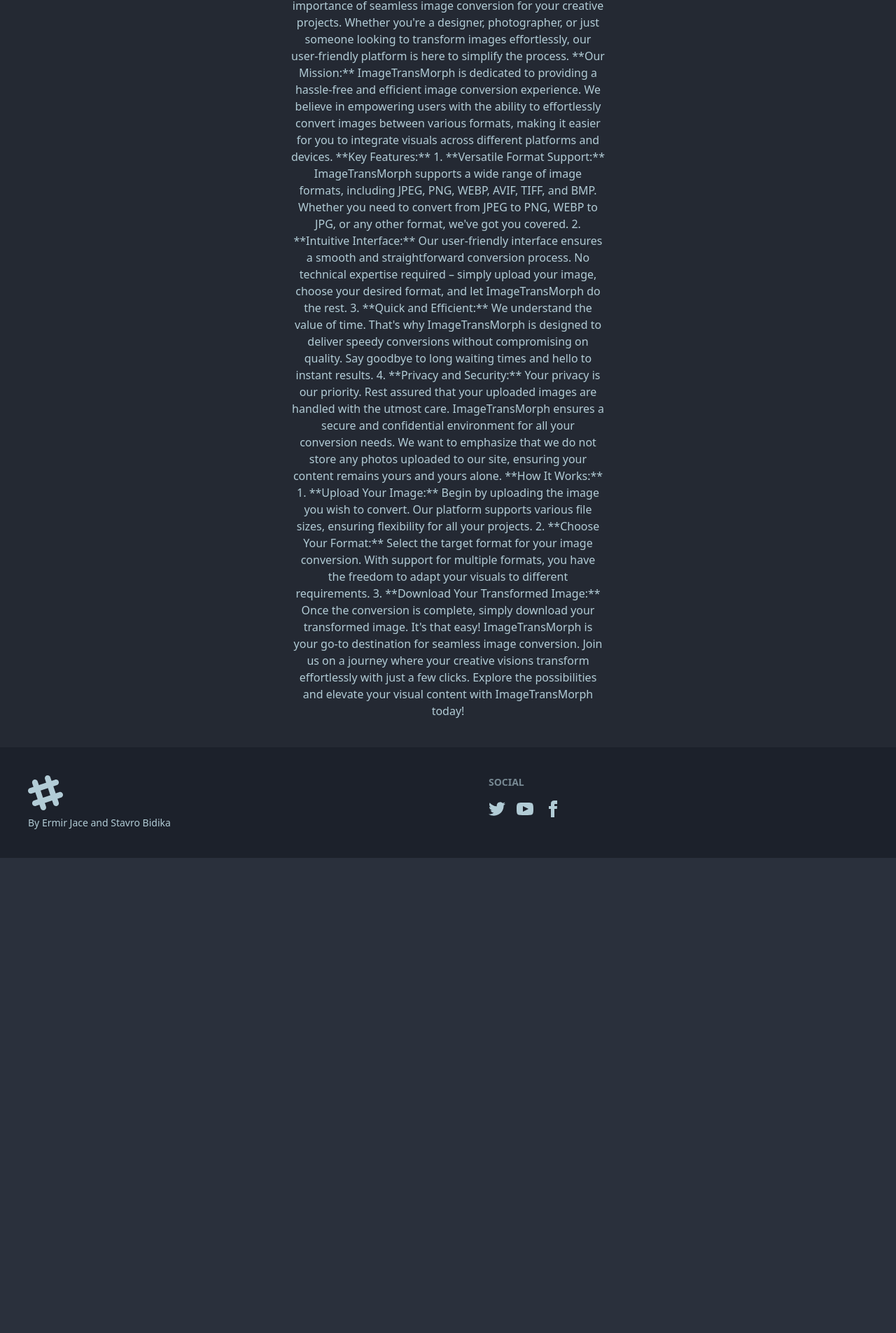
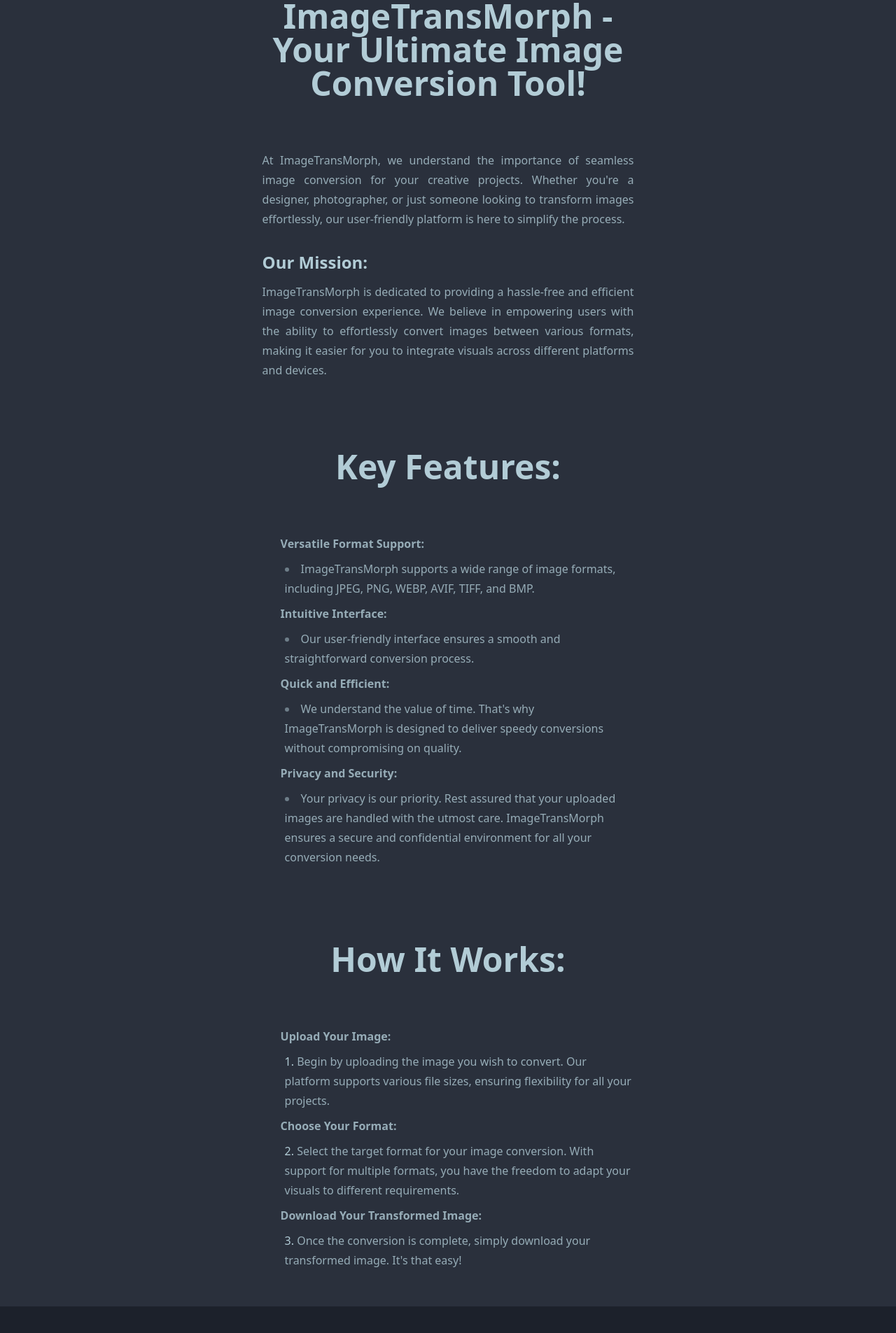
Before and after one commit to Eri4/ImageTransMorph, a Next.js app: page /about in a window 1280 px wide. Shown: the part 208-2113 px from the top of the page at 70% size. Before the commit the page ends 1434 px from the top, so only its background shows below. Built offline with nearby package versions, Linux system fonts and the light colour scheme.

Commit message:
ui fixes

```diff
--- a/app/about/page.tsx
+++ b/app/about/page.tsx
@@ -6,41 +6,56 @@
 }
 export default async function About() {
     return (
-        <div className="hero min-h-screen bg-base-200">
-            <div className="hero-content text-center">
-                <div className="max-w-md">
-                    <h1 className="text-5xl font-bold">About Us</h1>
-                    <p className="py-6">Welcome to ImageTransMorph - Your Ultimate Image Conversion Tool!
+        <div className="container mx-auto px-4 md:px-6 lg:px-8 prose">
+            <div className="flex flex-col space-y-6">
+                <div>
+                    <h1 className="text-5xl font-bold text-center">About Us</h1>
+                    <h2 className="text-5xl font-bold text-center mt-8">Welcome to ImageTransMorph - Your Ultimate Image Conversion Tool!</h2>
+                    <p className="py-6 text-justify mt-8">
+                        At ImageTransMorph, we understand the importance of seamless image conversion for your creative
+                        projects. Whether you're a designer, photographer, or just someone looking to transform images
+                        effortlessly, our user-friendly platform is here to simplify the process.
 
-At ImageTransMorph, we understand the importance of seamless image conversion for your creative projects. Whether you're a designer, photographer, or just someone looking to transform images effortlessly, our user-friendly platform is here to simplify the process.
-
-**Our Mission:**
-ImageTransMorph is dedicated to providing a hassle-free and efficient image conversion experience. We believe in empowering users with the ability to effortlessly convert images between various formats, making it easier for you to integrate visuals across different platforms and devices.
-
-**Key Features:**
-1. **Versatile Format Support:**
-   ImageTransMorph supports a wide range of image formats, including JPEG, PNG, WEBP, AVIF, TIFF, and BMP. Whether you need to convert from JPEG to PNG, WEBP to JPG, or any other format, we've got you covered.
-
-2. **Intuitive Interface:**
-   Our user-friendly interface ensures a smooth and straightforward conversion process. No technical expertise required – simply upload your image, choose your desired format, and let ImageTransMorph do the rest.
-
-3. **Quick and Efficient:**
-   We understand the value of time. That's why ImageTransMorph is designed to deliver speedy conversions without compromising on quality. Say goodbye to long waiting times and hello to instant results.
-
-4. **Privacy and Security:**
-   Your privacy is our priority. Rest assured that your uploaded images are handled with the utmost care. ImageTransMorph ensures a secure and confidential environment for all your conversion needs. We want to emphasize that we do not store any photos uploaded to our site, ensuring your content remains yours and yours alone.
-
-**How It Works:**
-1. **Upload Your Image:**
-   Begin by uploading the image you wish to convert. Our platform supports various file sizes, ensuring flexibility for all your projects.
-
-2. **Choose Your Format:**
-   Select the target format for your image conversion. With support for multiple formats, you have the freedom to adapt your visuals to different requirements.
-
-3. **Download Your Transformed Image:**
-   Once the conversion is complete, simply download your transformed image. It's that easy!
-
-ImageTransMorph is your go-to destination for seamless image conversion. Join us on a journey where your creative visions transform effortlessly with just a few clicks. Explore the possibilities and elevate your visual content with ImageTransMorph today!</p>
+                        <h4 className="text-2xl font-bold mt-8">Our Mission:</h4>
+                        ImageTransMorph is dedicated to providing a hassle-free and efficient image conversion
+                        experience. We believe in empowering users with the ability to effortlessly convert images
+                        between various formats, making it easier for you to integrate visuals across different
+                        platforms and devices.
+                    </p>
+                </div>
+                <div>
+                    <h2 className="text-5xl font-bold text-center mt-8">Key Features:</h2>
+                    <ul className="list-disc list-inside py-6">
+                        <div className='font-bold'>Versatile Format Support:</div>
+                        <li>ImageTransMorph supports a wide range of image formats, including JPEG, PNG, WEBP, AVIF,
+                            TIFF, and BMP.
+                        </li>
+                        <div className='font-bold'>Intuitive Interface:</div>
+                        <li>Our user-friendly interface ensures a smooth and straightforward conversion process.</li>
+                        <div className='font-bold'>Quick and Efficient:</div>
+                        <li>We understand the value of time. That's why ImageTransMorph is designed to deliver speedy
+                            conversions without compromising on quality.
+                        </li>
+                        <div className='font-bold'>Privacy and Security:</div>
+                        <li>Your privacy is our priority. Rest assured that your uploaded images are handled with the utmost care. ImageTransMorph ensures a secure and confidential environment for all your conversion needs.</li>
+                    </ul>
+                </div>
+                <div>
+                <h2 className="text-5xl font-bold text-center mt-8">How It Works:</h2>
+                    <ol className="list-decimal list-inside py-6">
+                        <div className='font-bold'>Upload Your Image:</div>
+                        <li>Begin by uploading the image you wish to convert. Our platform supports various file sizes,
+                            ensuring flexibility for all your projects.
+                        </li>
+                        <div className='font-bold'>Choose Your Format:</div>
+                        <li>Select the target format for your image conversion. With support for
+                            multiple formats, you have the freedom to adapt your visuals to different requirements.
+                        </li>
+                        <div className='font-bold'>Download Your Transformed Image:</div>
+                        <li>Once the conversion is complete, simply download your
+                            transformed image. It's that easy!
+                        </li>
+                    </ol>
                 </div>
             </div>
         </div>
--- /dev/null
+++ b/app/error.tsx
@@ -0,0 +1,32 @@
+'use client'
+
+import { useEffect } from 'react';
+
+export default function Error({
+                                  error,
+                                  reset,
+                              }: {
+    error: Error;
+    reset: () => void;
+}) {
+    useEffect(() => {
+        console.error(error);
+    }, [error]);
+
+    return (
+        <div className='min-h-screen flex items-center justify-center'>
+            <div role="alert" className="alert alert-error">
+                <svg xmlns="http://www.w3.org/2000/svg" className="stroke-current shrink-0 h-6 w-6" fill="none"
+                     viewBox="0 0 24 24">
+                    <path strokeLinecap="round" strokeLinejoin="round" strokeWidth="2"
+                          d="M10 14l2-2m0 0l2-2m-2 2l-2-2m2 2l2 2m7-2a9 9 0 11-18 0 9 9 0 0118 0z"/>
+                </svg>
+                <span>{`An Error happened: ${error}`}</span>
+                <div>
+                    <button onClick={() => reset()} className="btn btn-sm">Try again</button>
+                </div>
+            </div>
+
+        </div>
+    );
+}
--- /dev/null
+++ b/app/loading.tsx
@@ -0,0 +1,7 @@
+export default async function Loading() {
+    return (
+        <div className="min-h-screen flex items-center justify-center">
+            <span className="loading loading-ball loading-lg"></span>
+        </div>
+    );
+}
--- a/components/ui/footerComponent.tsx
+++ b/components/ui/footerComponent.tsx
@@ -7,7 +7,7 @@
                     <path
                         d="M22.672 15.226l-2.432.811.841 2.515c.33 1.019-.209 2.127-1.23 2.456-1.15.325-2.148-.321-2.463-1.226l-.84-2.518-5.013 1.677.84 2.517c.391 1.203-.434 2.542-1.831 2.542-.88 0-1.601-.564-1.86-1.314l-.842-2.516-2.431.809c-1.135.328-2.145-.317-2.463-1.229-.329-1.018.211-2.127 1.231-2.456l2.432-.809-1.621-4.823-2.432.808c-1.355.384-2.558-.59-2.558-1.839 0-.817.509-1.582 1.327-1.846l2.433-.809-.842-2.515c-.33-1.02.211-2.129 1.232-2.458 1.02-.329 2.13.209 2.461 1.229l.842 2.515 5.011-1.677-.839-2.517c-.403-1.238.484-2.553 1.843-2.553.819 0 1.585.509 1.85 1.326l.841 2.517 2.431-.81c1.02-.33 2.131.211 2.461 1.229.332 1.018-.21 2.126-1.23 2.456l-2.433.809 1.622 4.823 2.433-.809c1.242-.401 2.557.484 2.557 1.838 0 .819-.51 1.583-1.328 1.847m-8.992-6.428l-5.01 1.675 1.619 4.828 5.011-1.674-1.62-4.829z"></path>
                 </svg>
-                <p>By Ermir Jace and Stavro Bidika</p>
+                <p>By Ermir Jace</p>
             </aside>
             <nav>
                 <header className="footer-title">Social</header>
--- a/components/ui/imageUploadComponent.tsx
+++ b/components/ui/imageUploadComponent.tsx
@@ -8,6 +8,7 @@
     const [convertedImg, setConvertedImg] = useState('');
     const [format, setFormat] = useState('png');
     const [downloadUrl, setDownloadUrl] = useState('');
+    const [isConverting, setIsConverting] = useState(false);
 
 
     const handleImageChange = (e: React.ChangeEvent<HTMLInputElement>) => {
@@ -25,6 +26,8 @@
             console.error('Invalid format selected');
             return;
         }
+
+        setIsConverting(true);
 
         const formData = new FormData();
         formData.append('file', image);
@@ -45,11 +48,13 @@
             setDownloadUrl(URL.createObjectURL(blob));
         } catch (error) {
             console.error('Error converting image:', error);
+        } finally {
+            setIsConverting(false);
         }
     };
 
     return (
-        <div className="hero min-h-screen bg-base-200">
+        <div className="hero min-h-screen bg-base-200 mt-8">
             <div className="hero-content flex flex-col md:flex-row-reverse">
                 <div className="form-section w-full md:w-auto">
 
@@ -81,17 +86,22 @@
                         </div>
                     </label>
 
-                    <button onClick={convertImage} className="btn btn-outline btn-success" >Convert Image
+                    <button onClick={convertImage} className="btn btn-outline btn-success">Convert Image
                     </button>
 
                 </div>
                 <div className="hero min-h-screen bg-base-200 flex flex-col items-center justify-center">
-                    <img src={convertedImg} className="max-w-sm rounded-lg shadow-2xl"/>
-                    {downloadUrl &&
-                        <a href={downloadUrl} download className="btn btn-outline btn-primary mt-4">Download
-                            Image</a>}
+                    {isConverting ?
+                        (<span className="loading loading-dots loading-md"></span>) : (
+                            <>
+                                <img src={convertedImg} className="max-w-sm rounded-lg shadow-2xl"/>
+                                {downloadUrl &&
+                                    <a href={downloadUrl} download className="btn btn-outline btn-primary mt-4">Download
+                                        Image</a>}
+                            </>
+                        )
+                    }
                 </div>
-
 
             </div>
         </div>
```
Also changed, not shown: 2 other files (tests, documents, lock files or other folders).
